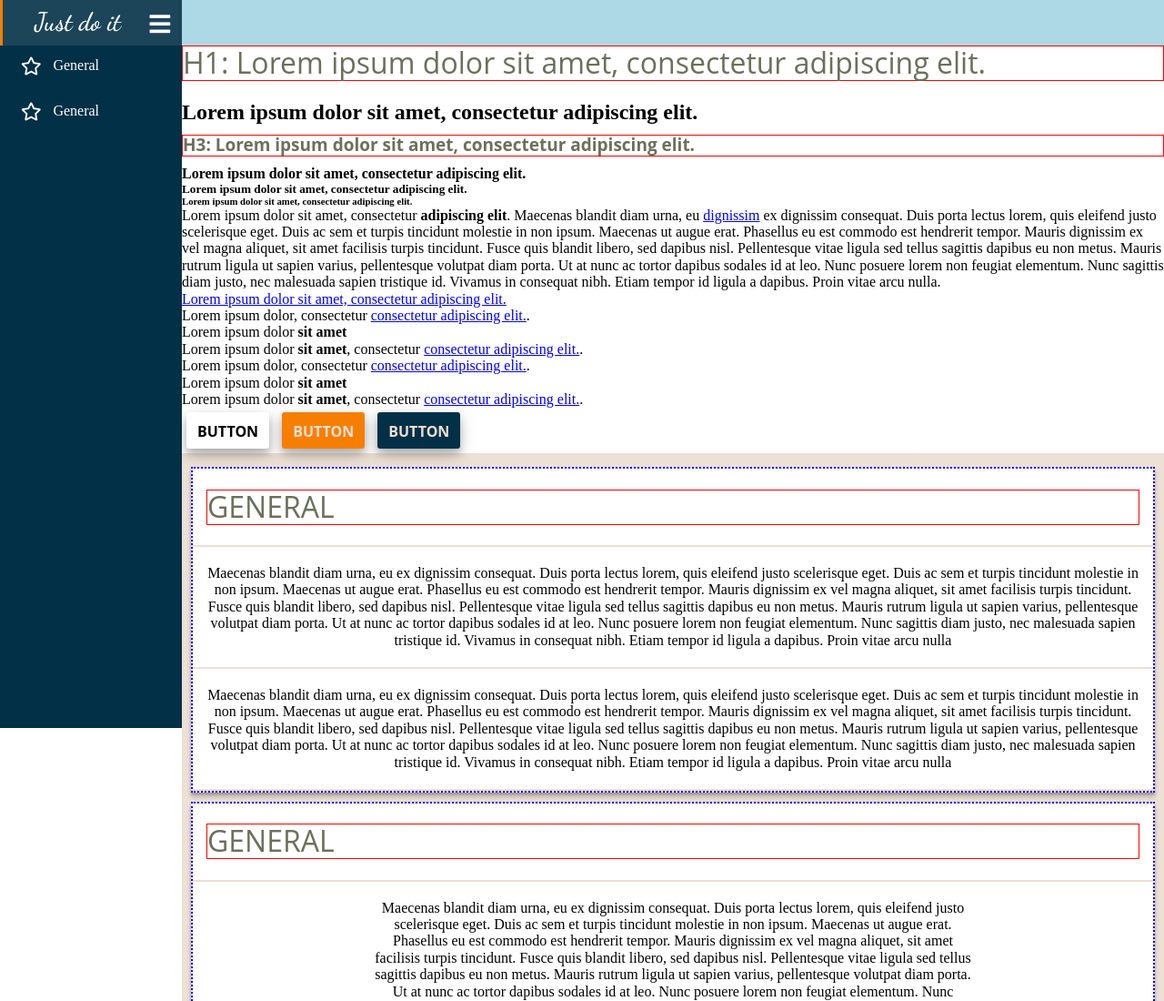
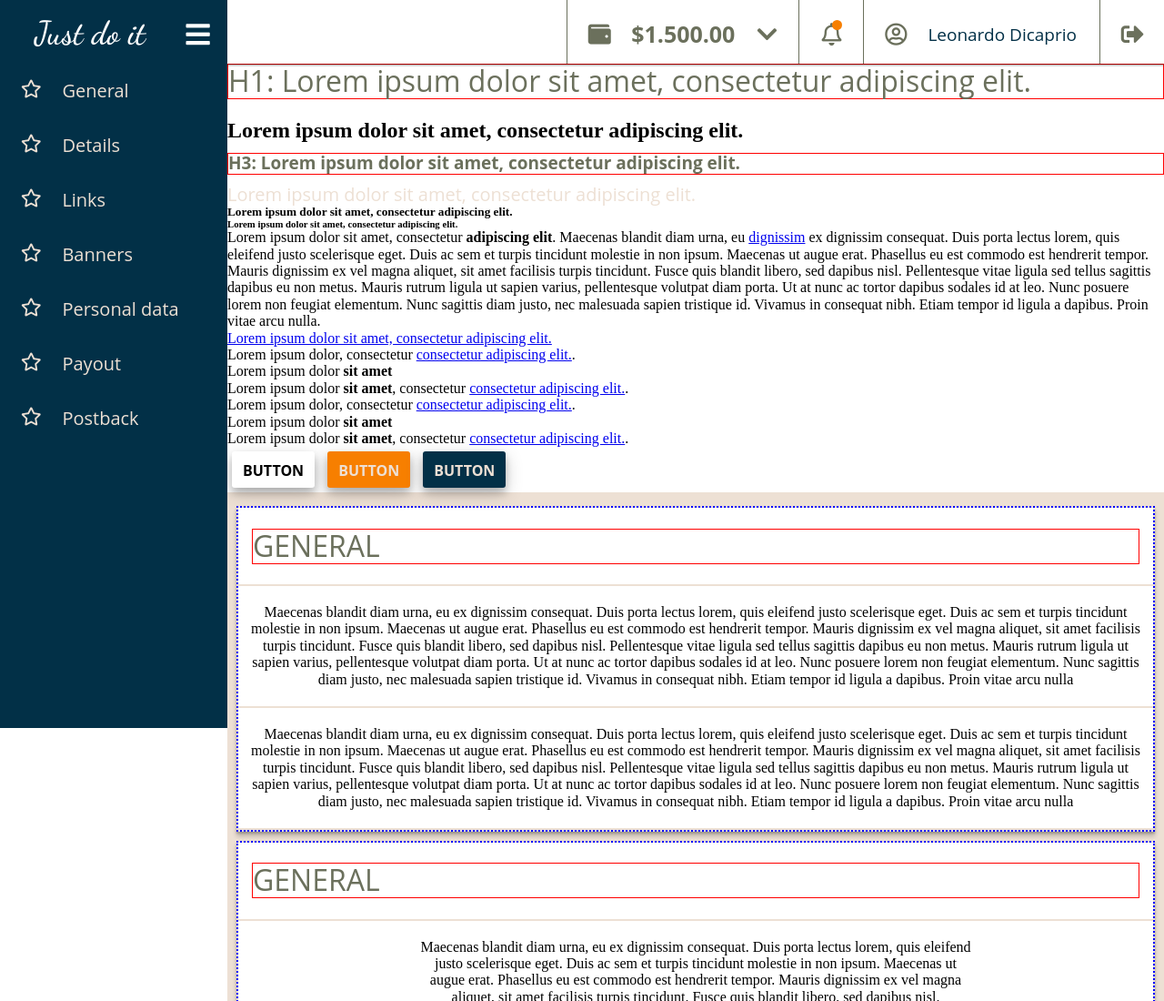
Before and after one commit to Webster2020/Dashboard, a website: page src/index.html in a window 1280 px wide. Shown: the top 1100 px of the page at 91% size. Drawn offline with nearby package versions, Linux system fonts and the light colour scheme; files that its build step writes are made by us from their sources.

Commit message:
Add style for nav bar

```diff
--- a/src/index.html
+++ b/src/index.html
@@ -18,25 +18,87 @@
 
 <body>
 
-  <nav></nav>
+  <nav>
+    <div class="nav-wrapper">
+      <div class="nav-element">
+        <div class="nav-icon">
+          <i class="fas fa-wallet"></i>
+        </div>
+        <div class="nav-money txt-700">
+          $1.500.00
+        </div>
+        <div class="nav-icon">
+          <i class="fas fa-chevron-down"></i>
+        </div>
+      </div>
+      <div class="nav-element">
+        <div class="nav-icon point-red">
+          <i class="far fa-bell"></i>
+        </div>
+      </div>
+      <div class="nav-element">
+        <div class="nav-icon">
+          <i class="far fa-user-circle"></i>
+        </div>
+        <div class="nav-link">
+          <a href="#">Leonardo Dicaprio</a>
+        </div>
+      </div>
+      <div class="nav-element">
+        <div class="nav-icon">
+          <i class="fas fa-sign-out-alt"></i>
+        </div>
+      </div>
+    </div>
+  </nav>
 
   <aside>
-    <div class="row-aside">
+    <div class="row-logo">
       <div class="row">
-        <div class="col-4"><h2 class="logo">Just do it<h2></div>
-        <div class="col-1"><i class="fas fa-bars i-big"></i></div>
+        <div class="col-4"><h2 class="logo logo-hover">Just do it<h2></div>
+        <div class="col-1"><i class="fas fa-bars i-big logo-hover"></i></div>
       </div>
     </div>
     <div class="row-aside">
       <div class="row">
         <div class="col-1"><i class="far fa-star i-md"></i></div>
-        <div class="col-4">General</div>
+        <div class="col-4"><h4>General</h4></div>
       </div>
     </div>
     <div class="row-aside">
       <div class="row">
         <div class="col-1"><i class="far fa-star i-md"></i></div>
-        <div class="col-4">General</div>
+        <div class="col-4"><h4>Details</h4></div>
+      </div>
+    </div>
+    <div class="row-aside">
+      <div class="row">
+        <div class="col-1"><i class="far fa-star i-md"></i></div>
+        <div class="col-4"><h4>Links</h4></div>
+      </div>
+    </div>
+    <div class="row-aside">
+      <div class="row">
+        <div class="col-1"><i class="far fa-star i-md"></i></div>
+        <div class="col-4"><h4>Banners</h4></div>
+      </div>
+    </div>
+    <div class="row-aside">
+      <div class="row">
+        <div class="col-1"><i class="far fa-star i-md"></i></div>
+        <div class="col-4"><h4>Personal data</h4></div>
+      </div>
+    </div>
+    <div class="row-aside">
+      <div class="row">
+        <div class="col-1"><i class="far fa-star i-md"></i></div>
+        <div class="col-4"><h4>Payout</h4></div>
+      </div>
+    </div>
+    <div class="row-aside">
+      <div class="row">
+        <div class="col-1"><i class="far fa-star i-md"></i></div>
+        <div class="col-4"><h4>Postback</h4></div>
       </div>
     </div>
   </aside>
@@ -157,9 +219,9 @@
           <div class="row row-sp-b">
             <div class="row row-sp-b row-full">
               <div class="stats-name"><h3>link name</h3></div>
-              <div class="row row-sp-b stats-value">
+              <div class="row row-sp-b">
                 <h3><a href="#">link</a></h3>
-                <h3 class="icons">icons</h3>
+                <h3 class="link-icons">icons</h3>
               </div>
             </div>
           </div>
--- a/src/sass/_layout.scss
+++ b/src/sass/_layout.scss
@@ -6,24 +6,25 @@
 
 nav {
   position: fixed;
-  height: 50px;
-  width: calc(100% - 200px);
+  height: $nav-height;
+  width: calc(100% - 250px);
   top: 0;
   right: 0;
-  background-color: lightblue;
+  background-color: $section-background-color;
+  box-shadow: 0 2px 2px 0 rgba(0, 0, 0, 0.2), 0 2px 2px 0 rgba(0, 0, 0, 0.19);
 }
 
 aside {
   position: fixed;
   height: 100%;
-  width: 200px;
+  width: $aside-width;
   top: 0;
   left: 0;
   background-color: $aside-background-color;
 }
 
 main {
-  margin: 50px 0 0 200px;
-  height: calc(100% - 50px);
-  width: calc(100% - 200px);
+  margin: $nav-height 0 0 $aside-width;
+  height: calc(100% - $nav-height);
+  width: calc(100% - $aside-width);
 }
--- a/src/sass/_mixins.scss
+++ b/src/sass/_mixins.scss
@@ -18,6 +18,14 @@ h3 {
   margin: 10px 0;
 }
 
+h4 {
+  font-size: $aside-menu-font-size;
+  font-family: $brand-font;
+  color: $aside-font-color;
+  font-weight: 500;
+}
+
+/* FLEX COLUMNS */
 .col-1 {
   flex: 1;
 }
@@ -26,17 +34,23 @@ h3 {
   flex: 4;
 }
 
+/* TEXT ALIGN */
 .txt-center {
   text-align: center;
 }
 
+.txt-700 {
+  font-weight: 700;
+}
+
 /* ICONS */
 .i-big {
-  font-size: 26px;
+  font-size: 30px;
 }
 
 .i-md {
   font-size: 20px;
+  color: $aside-font-color;
 }
 
 .i-sm {
--- a/src/sass/_variables.scss
+++ b/src/sass/_variables.scss
@@ -12,6 +12,16 @@ $title-font-size: 22px;
 $subtitle-font-size: 19px;
 $paragraph-font-size: 16px;
 
+$aside-logo-font-size: 36px;
+$aside-menu-font-size: 20px;
+
+$font-nav-size: 25px;
+$font-nav-link-size: 19px;
+
+/* Layout sizes */
+$aside-width: 250px;
+$nav-height: 70px;
+
 /* Fonts */
 $logo-font: 'Dancing Script', cursive;
 $brand-font: "Open Sans", Helvetica, Arial;
@@ -19,6 +29,8 @@ $paragraph-font: "Open Sans", Helvetica, Arial;
 
 /* Transition */
 $transition-fast: 0.5s;
+$transition-mid: 1s;
+$transition-slow: 2s;
 
 /* Border radius */
 $border-rad-sm: 3px;
--- a/src/sass/components/_aside.scss
+++ b/src/sass/components/_aside.scss
@@ -1,7 +1,29 @@
+.row-logo {
+  position: relative;
+  padding: 23px 0 13px 20px;
+  height: $nav-height;
+  width: 100%;
+  border-left: 3px solid $aside-background-color;
+  color: $section-background-color;
+}
+
+.logo {
+  margin-left: 15px;
+  font-size: $aside-logo-font-size;
+  font-family: $logo-font;
+  line-height: 0.8;
+}
+
+.logo-hover {
+  &:hover {
+    color: $brand-main-color;
+  }
+}
+
 .row-aside {
   position: relative;
-  padding: 13px 0 13px 20px;
-  height: 50px;
+  padding: 18px 0 13px 20px;
+  height: 60px;
   width: 100%;
   border-left: 3px solid $aside-background-color;
   color: $section-background-color;
@@ -10,7 +32,7 @@
     content: "";
     top: 0;
     left: 0;
-    height: 50px;
+    height: 60px;
     width: 100%;
     background-color: $section-background-color;
     opacity: 0;
@@ -22,10 +44,3 @@
     }
   }
 }
-
-.logo {
-  margin-left: 15px;
-  font-size: 28px;
-  font-family: $logo-font;
-  line-height: 0.8;
-}
--- /dev/null
+++ b/src/sass/components/_diagram.scss
@@ -0,0 +1,5 @@
+.diagram {
+  margin: 20px 0 10px 0;
+  width: 100%;
+  border: 1px solid purple;
+}
--- /dev/null
+++ b/src/sass/components/_links.scss
@@ -0,0 +1,3 @@
+.link-icons {
+  margin-left: 50px;
+}
--- /dev/null
+++ b/src/sass/components/_nav.scss
@@ -0,0 +1,53 @@
+.nav-wrapper {
+  display: flex;
+  flex-wrap: nowrap;
+  justify-content: flex-end;
+}
+
+.nav-element {
+  display: flex;
+  flex-wrap: nowrap;
+  border-left: 1px solid $main-font-color;
+  font-family: $brand-font;
+  font-size: $font-nav-size;
+  color: $main-font-color;
+}
+
+.nav-icon {
+  position: relative;
+  height: $nav-height;
+  width: 70px;
+  text-align: center;
+  line-height: 3;
+}
+
+.nav-money {
+  height: $nav-height;
+  text-align: center;
+  line-height: 3;
+}
+
+.nav-link {
+  margin-right: 25px;
+  height: $nav-height;
+  text-align: center;
+  line-height: 2.8;
+  a {
+    font-size: $font-nav-link-size;
+    color: $aside-background-color;
+    text-decoration: none;
+  }
+}
+
+.point-red {
+  &::after {
+    position: absolute;
+    content: "";
+    height: 11px;
+    width: 11px;
+    top: 22px;
+    left: 36px;
+    border-radius: 50%;
+    background-color: $brand-main-color;
+  }
+}
--- a/src/sass/components/_section-main.scss
+++ b/src/sass/components/_section-main.scss
@@ -9,47 +9,3 @@
 .section-main-margin {
   padding: 20px 200px;
 }
-
-.section-wrapper {
-  margin: 10px;
-  box-shadow: 0 5px 5px 0 rgba(0, 0, 0, 0.2), 0 2px 2px 0 rgba(0, 0, 0, 0.19);
-  border: 2px dotted blue;
-}
-
-.wrapper {
-  margin: 20px 0;
-}
-
-.row {
-  display: flex;
-  flex-direction: row;
-  flex-wrap: nowrap;
-}
-
-.row-sp-b {
-  justify-content: space-between;
-}
-
-.row-sp-e {
-  justify-content: space-evenly;
-}
-
-.row-half {
-  width: calc(50% - 30px);
-  border-bottom: 1px solid $main-background-color;
-}
-
-.row-full {
-  width: 100%;
-  border-bottom: 1px solid $main-background-color;
-}
-
-.icons {
-  margin-left: 50px;
-}
-
-.diagram {
-  margin: 20px 0 10px 0;
-  width: 100%;
-  border: 1px solid purple;
-}
--- a/src/sass/sections/_section-wrapper.scss
+++ b/src/sass/sections/_section-wrapper.scss
@@ -1,4 +1,33 @@
 .section-wrapper {
   margin: 10px;
-  //border: 1px solid blue;
+  box-shadow: 0 5px 5px 0 rgba(0, 0, 0, 0.2), 0 2px 2px 0 rgba(0, 0, 0, 0.19);
+  border: 2px dotted blue;
 }
+
+.wrapper {
+  margin: 20px 0;
+}
+
+.row {
+  display: flex;
+  flex-direction: row;
+  flex-wrap: nowrap;
+}
+
+.row-sp-b {
+  justify-content: space-between;
+}
+
+.row-sp-e {
+  justify-content: space-evenly;
+}
+
+.row-half {
+  width: calc(50% - 30px);
+  border-bottom: 1px solid $main-background-color;
+}
+
+.row-full {
+  width: 100%;
+  border-bottom: 1px solid $main-background-color;
+}
--- a/src/sass/style.scss
+++ b/src/sass/style.scss
@@ -10,6 +10,9 @@
 @import "components/section-main";
 @import "components/aside";
 @import "components/calendar";
+@import "components/links";
+@import "components/diagram";
+@import "components/nav";
 //@import "components/form_field";
 
 /* Sections */
```
